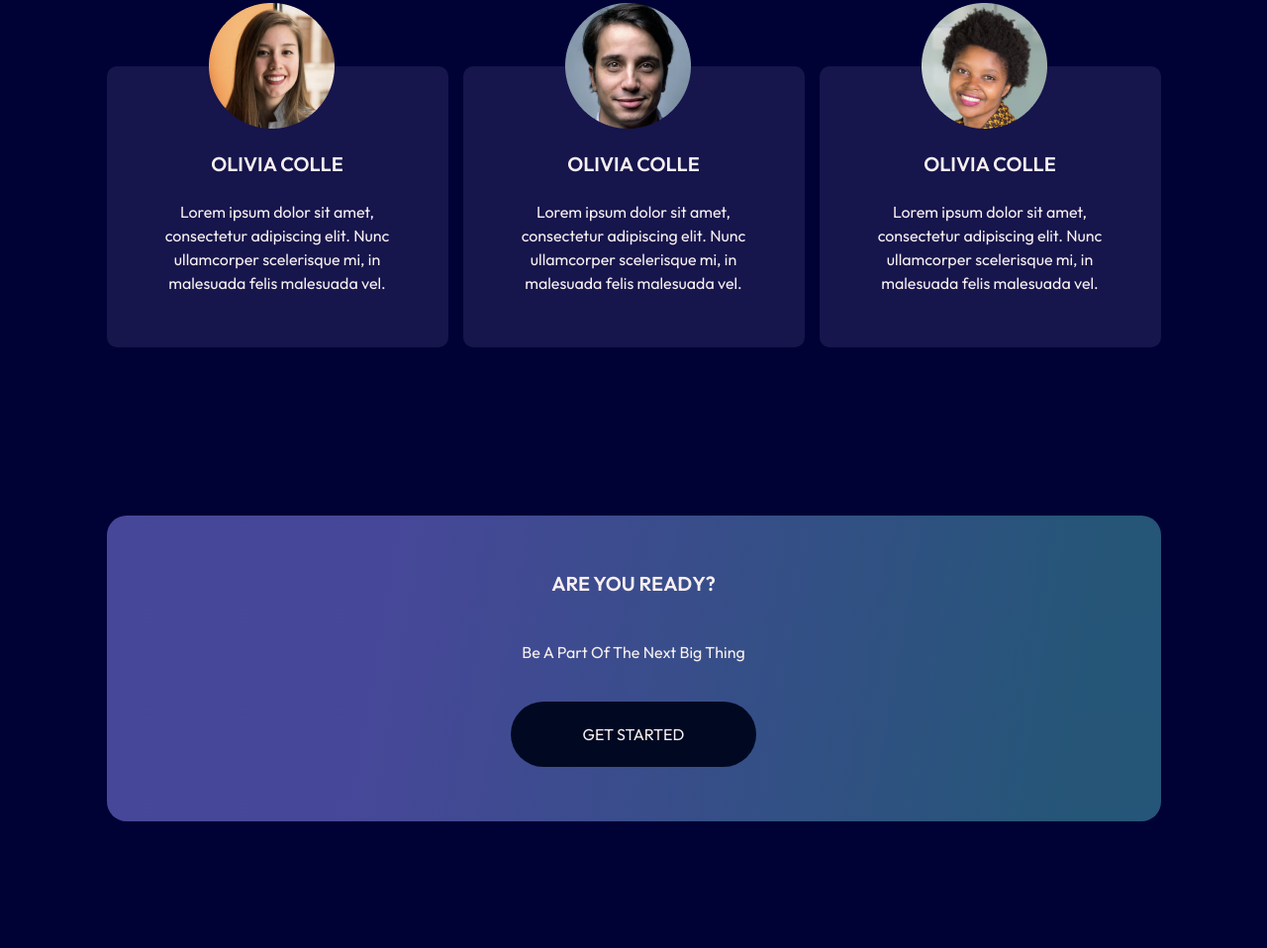
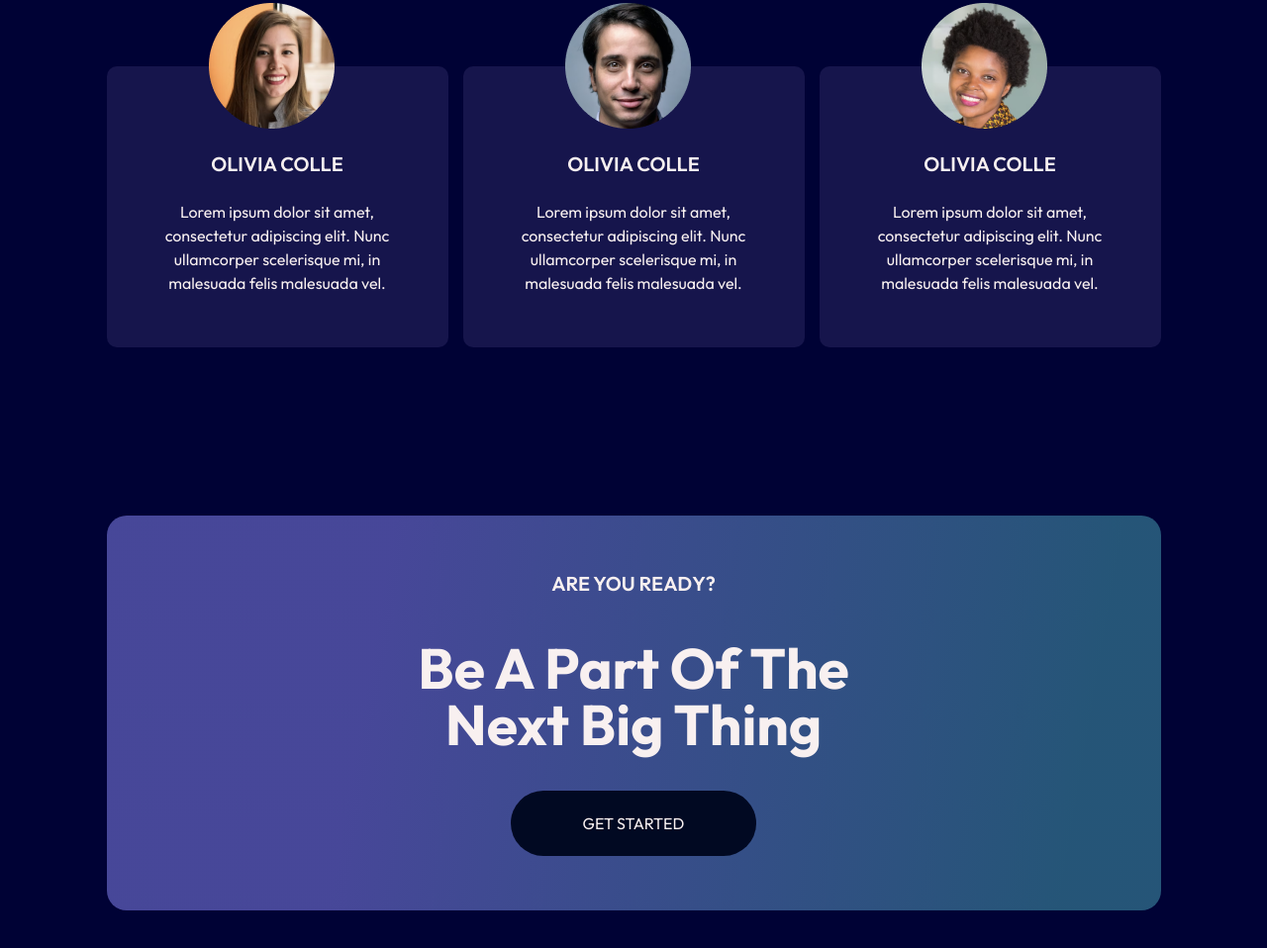
Before and after one commit to khoirony/farcap-tailwind-responsive, a website: page src/index.html in a window 1280 px wide. Shown: the part 2476-3434 px from the top of the page at 99% size. Drawn offline with nearby package versions, Linux system fonts and the light colour scheme.

Commit message:
menambah section get started

```diff
--- a/src/index.html
+++ b/src/index.html
@@ -177,7 +177,7 @@
             <p class="mb-[43px] text-xl font-semibold">
                 ARE YOU READY?
             </p>
-            <h5 class="mb-[38px]">
+            <h5 class="mb-[38px] font-bold text-[57px] leading-[57px]">
                 Be A Part Of The Next Big Thing
             </h5>
             <button class="bg-[#010922] py-[21px] px-[73px] rounded-[53px]">GET STARTED</button>
```
